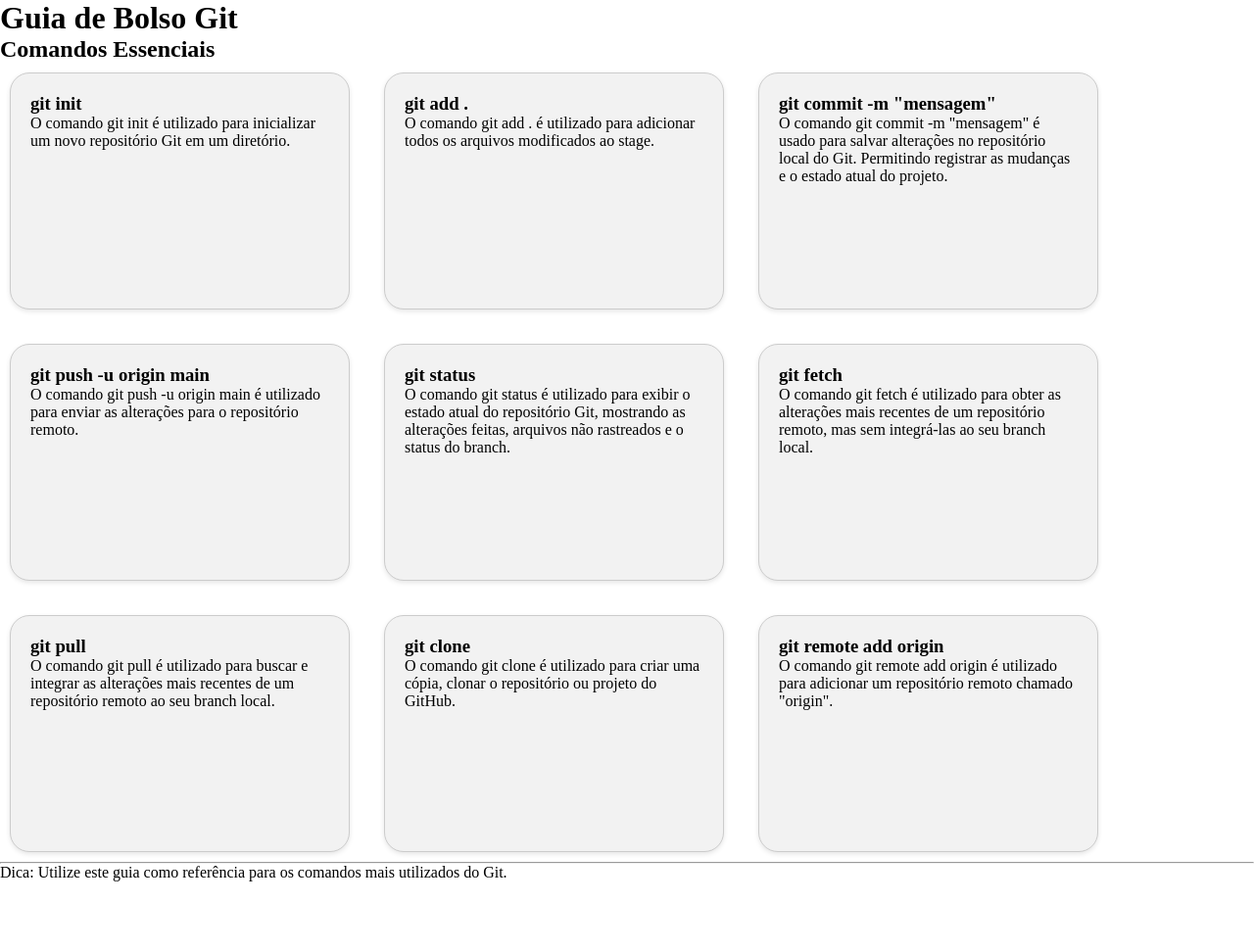
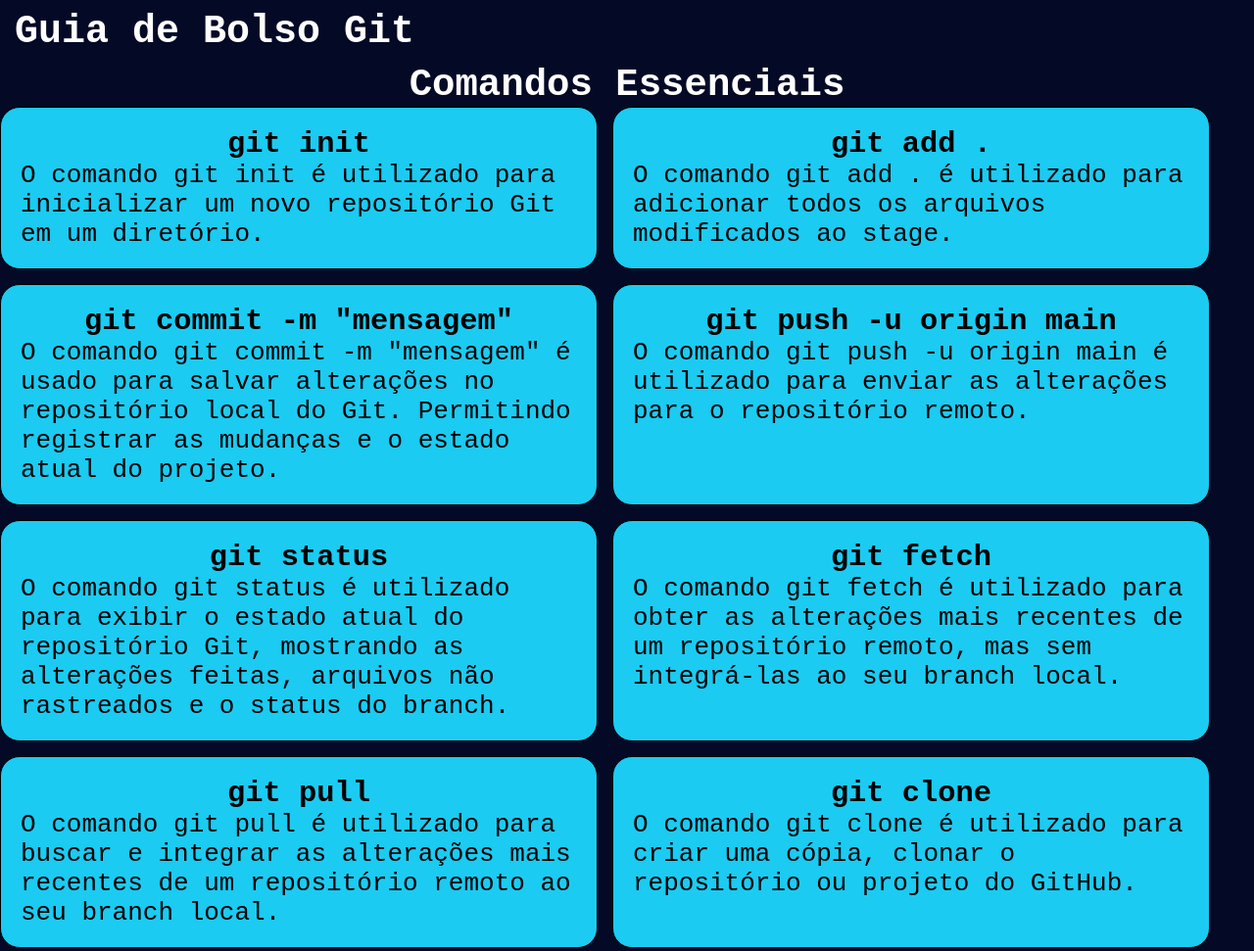
Before and after one commit to alvarodev12/guia, a plain HTML site: page index.html in a window 1280 px wide. Shown: the top 971 px of the page at 98% size. Before the commit the page ends 900 px from the top, so only its background shows below. Drawn offline with Linux system fonts and the light colour scheme.

Commit message:
estilizado o css, e responsividade

```diff
--- a/style.css
+++ b/style.css
@@ -1,6 +1,34 @@
 * {
     margin: 0px;
     padding: 0px;
+    box-sizing: border-box;
+}
+
+body {
+    font-family: monospace;
+    background-color: #040926;
+    font-size: x-large;
+}
+
+header {
+    background-color: #040926;
+    color: #fff;
+    border-radius: 10px;
+    padding: 10px 15px;
+    display: flex;
+    text-align: center;
+    font-size: x-large;
+}
+
+header h1 {
+    font-weight: 900;
+}
+
+main h2 {
+    display: flex;
+    flex-direction: column;
+    align-items: center;
+    color: #fff;
 }
 
 .groupCommand {
@@ -10,26 +38,93 @@
 }
 
 .cardCommand {
-    border: 1px solid #ccc;
-    background-color: #f2f2f2;
-    width: 85vh;
-    height: 25vh;
+    border: 1px solid #000000;
+    background-color: #1BCBF2;
     padding: 20px;
-    margin: 10px;
+    display: flex;
+    align-items: center;
+    flex-direction: column;
+
     border-radius: 20px;
-    box-shadow: 0px 2px 5px rgba(0, 0, 0, 0.1);
+    min-width: calc(50vw - 30px);
 }
 
-@media screen and (min-width: 768px) {
+/* .icone {
+    width: 30px;
+    height: 30px;
+    fill: #0caeee;
+    stroke: #1BCBF2;
+    stroke-width: 10px;
+} */
+
+@media only screen and (min-width: 600px) {
+    body {
+        font-size: x-large;
+    }
+
+    .cardCommand {
+        transition: 100ms;
+        cursor: pointer;
+    }
+
+    .cardCommand:hover {
+        scale: 102%;
+        box-shadow: 0px 5px 3px #1BCBF2;
+    }
+}
+
+
+@media only screen and (min-width: 768px) {
     .groupCommand {
         flex-direction: row;
         flex-wrap: wrap;
     }
 
     .cardCommand {
-        border: 1px solid #ccc;
-        border-radius: 20px;
-        width: calc(25% - 15px);
-        min-height: fit-content;
+        width: calc(50vw - 30px);
+    }
+
+    /* .icone {
+        height: 40px;
+        width: 40px;
+    } */
+}
+
+@media only screen and (min-width: 992px) {
+    body {
+        font-size: xx-large;
+    }
+
+    .cardCommand {
+        transition: 100ms;
+        cursor: pointer;
+    }
+
+    .cardCommand:hover {
+        scale: 102%;
+        box-shadow: 0px 5px 3px #1BCBF2;
+    }
+
+    p {
+        font-size: xx-large;
     }
 }
+
+@media only screen and (min-width: 1200px) {
+    main {
+        min-height: 80vh;
+        margin-block: auto;
+        align-items: center;
+        justify-content: center;
+    }
+
+    .cardCommand {
+        width: calc(25vw -20px);
+    }
+
+    /* .icone {
+        height: 50px;
+        width: 50px;
+    } */
+
+}
```
Also changed, not shown: index.html (+2 -1 lines), assets/c1.svg (added), assets/c2.svg (added), assets/c3.svg (added), assets/c4.svg (added), assets/c5.svg (added), assets/c6.svg (added), assets/c7.svg (added), assets/c8.svg (added), assets/c9.svg (added).
